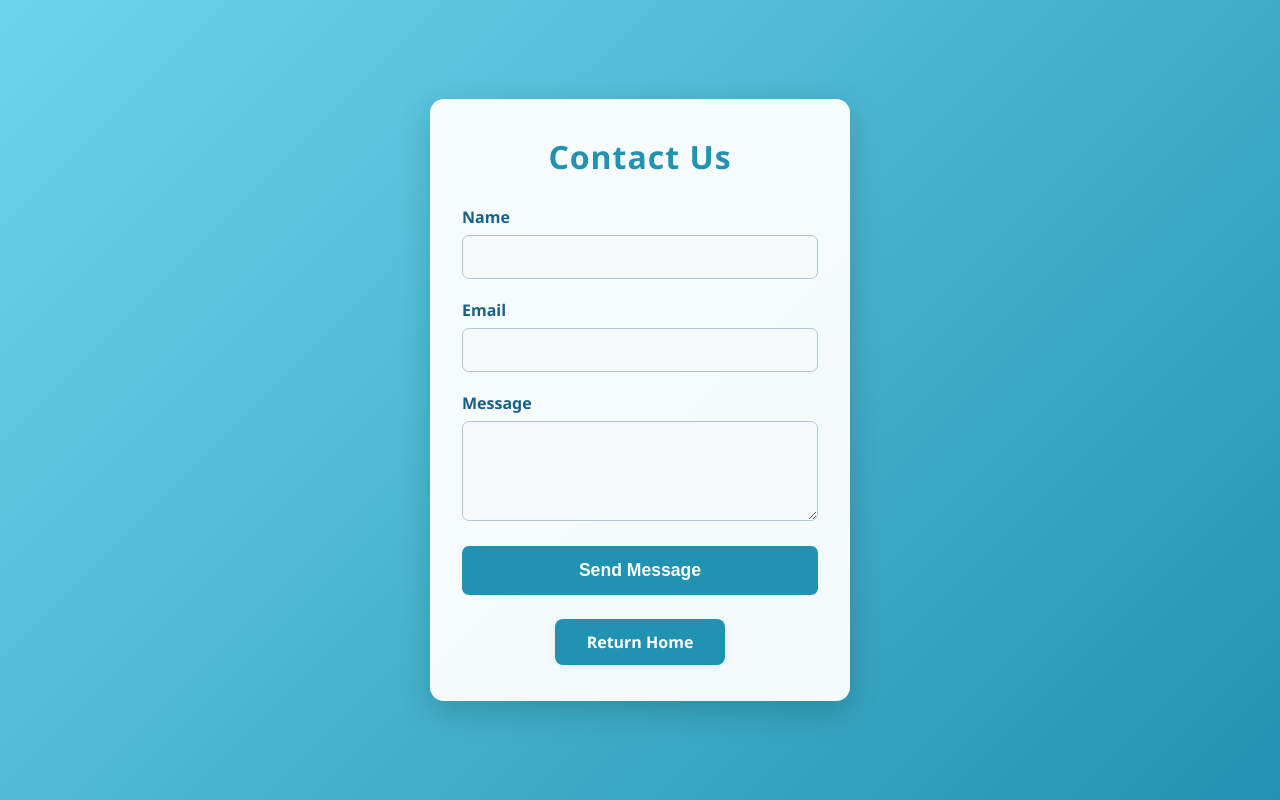
After one commit to Rayns15/Film-Catalog, a Django app: page /contact/ in a window 1280 px wide. The commit adds this page. Run offline with Django 5.2, Linux system fonts and the light colour scheme.

Commit message:
Updated About me and Contact

```diff
--- a/movies/urls.py
+++ b/movies/urls.py
@@ -25,4 +25,15 @@ urlpatterns = [
     path('movie_details/<int:id>/', movie_details_view, name='movie_details'),
     path('login/', auth_views.LoginView.as_view(template_name='Log_in.html'), name='login'),
     path('signup/', viewer_views.signup, name='signup'),
+    path('logout/', auth_views.LogoutView.as_view(next_page='home'), name='logout'),
+    path('search/', search, name='search'),
+    path('the_godfather/', TheGodfatherView.as_view(), name='the_godfather'),
+    path('movie1/', MovieDetailView.as_view(), name='movie1'),
+    path('movie1/<int:pk>/', movie1_details, name='movie1_details'),
+    path('view/<int:pk>/', view_details.as_view(), name='view_details'),
+    path('accounts/login/', auth_views.LoginView.as_view(template_name='Log_in.html'), name='account_login'),
+    path('accounts/signup/', viewer_views.signup, name='account_signup'),
+    path('accounts/logout/', auth_views.LogoutView.as_view(next_page='home'), name='account_logout'),
+    path('aboutme/', TemplateView.as_view(template_name='aboutme.html'), name='aboutme'),
+    path('contact/', TemplateView.as_view(template_name='contact.html'), name='contact'),
 ]
--- /dev/null
+++ b/viewer/Templates/contact.html
@@ -0,0 +1,112 @@
+<!DOCTYPE html>
+<html lang="en">
+<head>
+    <meta charset="UTF-8">
+    <meta name="viewport" content="width=device-width, initial-scale=1.0">
+    <title>Contact Us</title>
+    <style>
+        /* --- Basic Reset & Font --- */
+        * {
+            margin: 0;
+            padding: 0;
+            box-sizing: border-box;
+        }
+        body {
+            font-family: 'Segoe UI', Arial, sans-serif;
+            background-image: linear-gradient(135deg, #6dd5ed, #2193b0);
+            min-height: 100vh;
+            display: flex;
+            align-items: center;
+            justify-content: center;
+        }
+        .contact-container {
+            background: rgba(255,255,255,0.95);
+            max-width: 420px;
+            width: 100%;
+            padding: 36px 32px;
+            border-radius: 14px;
+            box-shadow: 0 10px 32px rgba(0,0,0,0.18);
+        }
+        h2 {
+            text-align: center;
+            color: #2193b0;
+            margin-bottom: 28px;
+            font-size: 2rem;
+            letter-spacing: 1px;
+        }
+        label {
+            display: block;
+            margin-bottom: 7px;
+            color: #176087;
+            font-weight: 600;
+        }
+        input[type="text"],
+        input[type="email"],
+        textarea {
+            width: 100%;
+            padding: 12px;
+            margin-bottom: 20px;
+            border: 1px solid #b3c6d6;
+            border-radius: 7px;
+            font-size: 1rem;
+            background: #f7fafd;
+            transition: border-color 0.2s;
+        }
+        input[type="text"]:focus,
+        input[type="email"]:focus,
+        textarea:focus {
+            border-color: #2193b0;
+            outline: none;
+        }
+        textarea {
+            resize: vertical;
+            min-height: 100px;
+        }
+        input[type="submit"] {
+            background: #2193b0;
+            color: #fff;
+            border: none;
+            padding: 14px 0;
+            width: 100%;
+            border-radius: 7px;
+            font-size: 1.1rem;
+            font-weight: 600;
+            cursor: pointer;
+            transition: background 0.2s;
+        }
+        input[type="submit"]:hover {
+            background: #176087;
+        }
+        @media (max-width: 500px) {
+            .contact-container {
+                padding: 18px 8px;
+            }
+            h2 {
+                font-size: 1.3rem;
+            }
+        }
+    </style>
+</head>
+<body>
+    <div class="contact-container">
+        <h2>Contact Us</h2>
+        <form action="mailto:panaitemanuel@gmail.com" method="POST" enctype="text/plain">
+            <label for="name">Name</label>
+            <input type="text" id="name" name="name" required>
+
+            <label for="email">Email</label>
+            <input type="email" id="email" name="email" required>
+
+            <label for="message">Message</label>
+            <textarea id="message" name="message" required></textarea>
+
+            <input type="submit" value="Send Message">
+        </form>
+                    <div style="text-align:center; margin-top: 24px;">
+                        <a href="http://127.0.0.1:8000/home/" style="display:inline-block; padding:12px 32px; background-color:#2193b0; color:#fff; border-radius:8px; text-decoration:none; font-weight:600; font-size:1rem; box-shadow:0 2px 8px rgba(33,147,176,0.12); transition:background 0.2s; text-align:center;">
+                            Return Home
+                        </a>
+                    </div>
+    </div>
+</body>
+</html>
--- a/viewer/Templates/movie_confirm_delete.html
+++ b/viewer/Templates/movie_confirm_delete.html
@@ -25,7 +25,9 @@
         body {
             margin: 0;
             color: var(--text);
-            background: radial-gradient(1200px 800px at 80% -20%, #eef2ff 0, rgba(238,242,255,0) 60%), var(--bg);
+            background: radial-gradient(1200px 800px at 80% -20%, #eef2ff 0, rgba(238,242,255,0) 60%),
+                        linear-gradient(120deg, #fef2f2 0%, #f6f7fb 100%),
+                        var(--bg);
             font: 16px/1.5 system-ui, -apple-system, Segoe UI, Roboto, Helvetica, Arial, "Apple Color Emoji", "Segoe UI Emoji";
         }
 
```
Also changed, not shown: viewer/Templates/Aboutme.html (added, +86 -0 lines), viewer/Templates/home.html (+11 -7 lines), viewer/Templates/movie_11.html (added, +124 -0 lines), db.sqlite3, viewer/Static/logos/The Dark Knight.jpg (added).
